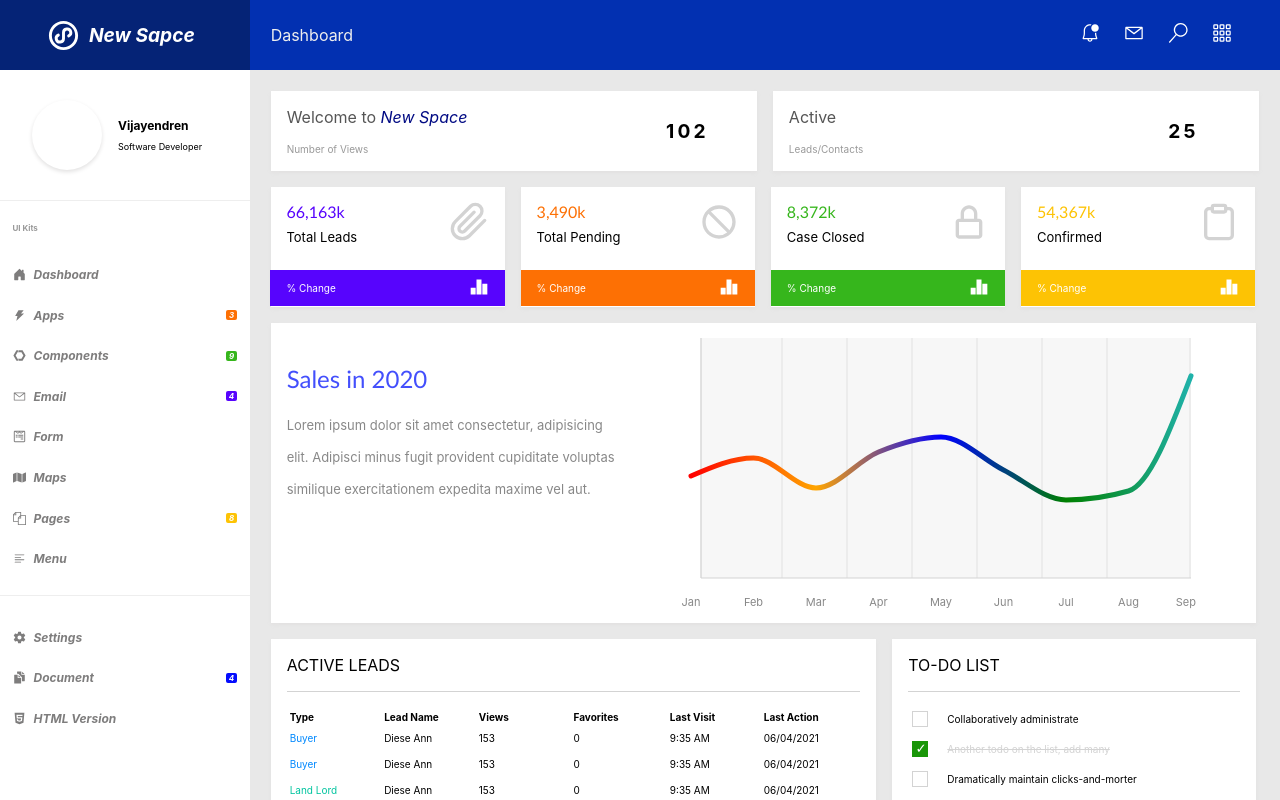
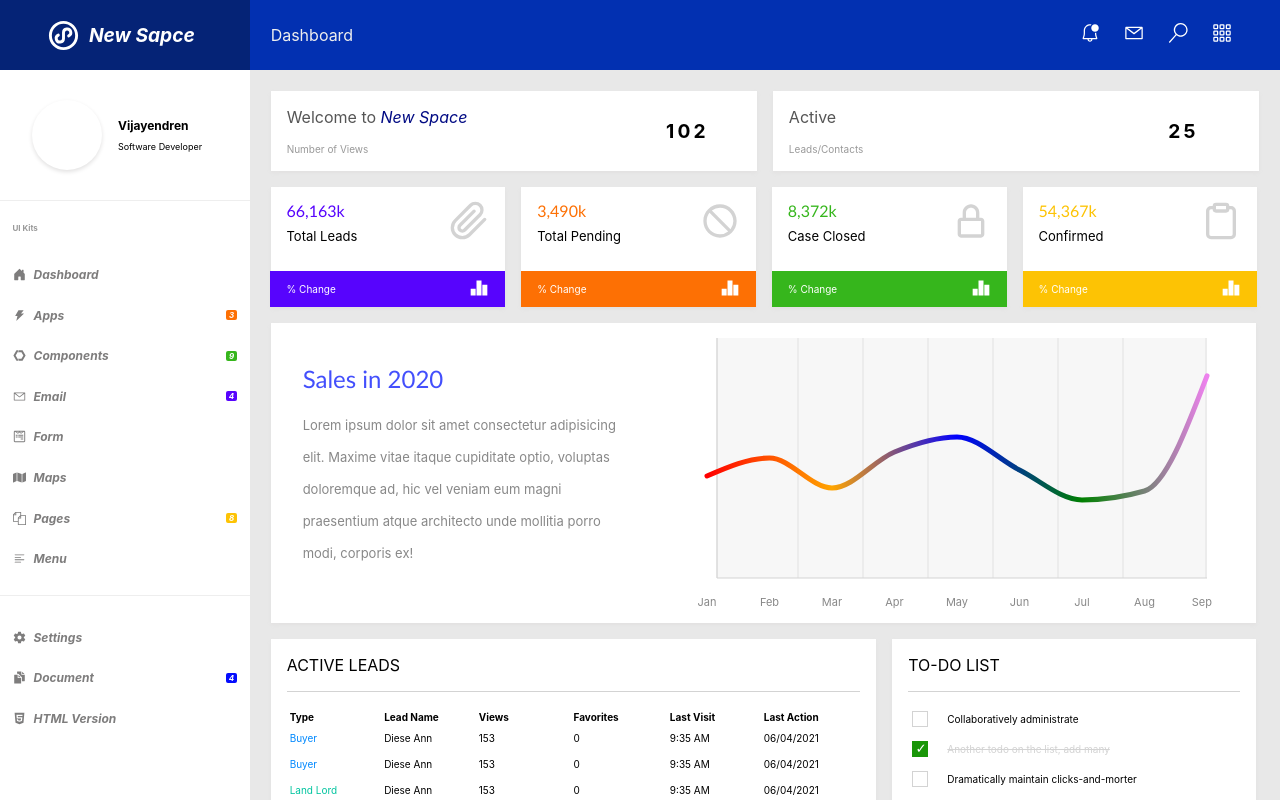
Before and after one commit to R-vijayendren/dashboard-style-guide, a React (Create React App) app: page / in a window 1280 px wide. Shown: the top 800 px of the page. Built offline with nearby package versions, Linux system fonts and the light colour scheme.

Commit message:
fixed the spacing on the dashboard container and added background to the sales graph.

```diff
--- a/src/App.scss
+++ b/src/App.scss
@@ -4,7 +4,7 @@ $fontColor: #282c34;
 .App {
   @include flexLayout(column, flex-start, flex-start);
   width: 100vw;
-  height: 1400px;
+  height: 1500px;
   overflow-y: scroll;
   background-color: #e8e8e8;
 
--- a/src/pages/Dashboard/Dashboard.scss
+++ b/src/pages/Dashboard/Dashboard.scss
@@ -14,7 +14,8 @@
       @include flexLayoutWithGap(row, center, flex-start, 1rem);
       width: 94.5%;
       height: 300px;
-      padding: 0 1rem;
+      padding: 0;
+      padding-left: 2rem;
 
       .sales-graph {
         @include flexLayout(column, flex-start, center);
@@ -99,8 +100,8 @@
     .cardWrapper {
       align-items: center;
       justify-content: center;
-      gap: .7rem;
-      width: 23.2%;
+      gap: .75rem;
+      width: 23.25%;
       height: 100%;
       padding: 0;
       font-size: small;
--- a/src/pages/Dashboard/SalesGraph.jsx
+++ b/src/pages/Dashboard/SalesGraph.jsx
@@ -13,9 +13,10 @@ const SalesGraph = () => {
       <div className='sales-content'>
         <div className='sales-header'>Sales in 2020</div>
         <div className='sales-description'>
-          Lorem ipsum dolor sit amet consectetur, adipisicing elit. Adipisci
-          minus fugit provident cupiditate voluptas similique exercitationem
-          expedita maxime vel aut.
+          Lorem ipsum dolor sit amet consectetur adipisicing elit. Maxime vitae
+          itaque cupiditate optio, voluptas doloremque ad, hic vel veniam eum
+          magni praesentium atque architecto unde mollitia porro modi, corporis
+          ex!
         </div>
       </div>
       <div className='sales-graph'>
@@ -26,7 +27,7 @@ const SalesGraph = () => {
               <stop offset='25%' stopColor='orange' />
               <stop offset='50%' stopColor='blue' />
               <stop offset='75%' stopColor='green' />
-              <stop offset='100%' stopColor='lightseagreen' />
+              <stop offset='100%' stopColor='violet' />
             </linearGradient>
           </defs>
           <CartesianGrid
```
